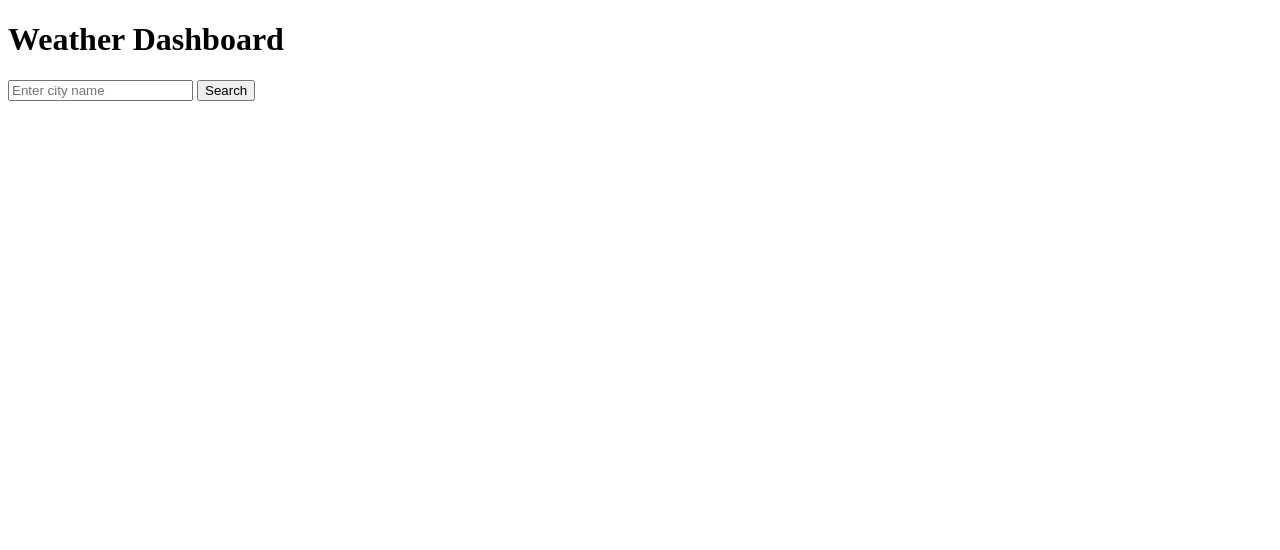
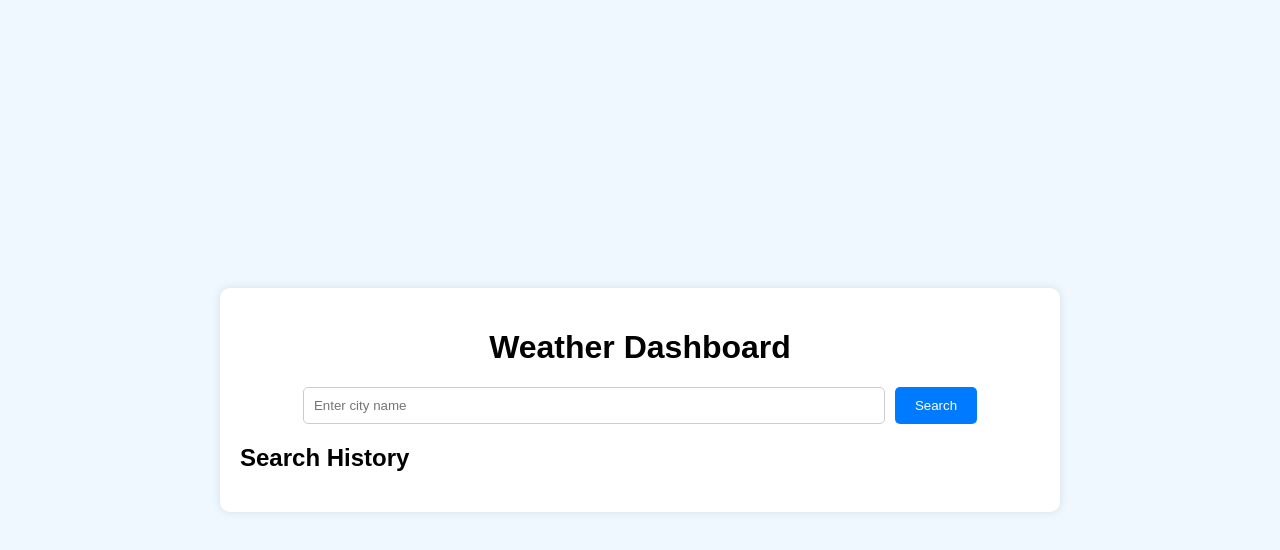
Before and after one commit to CharlesRWilson/weather-dashboard-cw, a plain HTML site: page index.html in a window 1280 px wide. Drawn offline with Linux system fonts and the light colour scheme.

Commit message:
changed the links to the style css as well as the script js so taht they connect properly

```diff
--- a/index.html
+++ b/index.html
@@ -4,7 +4,7 @@
     <meta charset="UTF-8">
     <meta name="viewport" content="width=device-width, initial-scale=1.0">
     <title>Weather Dashboard</title>
-    <link rel="stylesheet" href="styles.css">
+    <link rel="stylesheet" href="style.css">
 </head>
 <body>
     <div class="container">
@@ -17,6 +17,6 @@
         <div id="forecast"></div>
         <div id="search-history"></div>
     </div>
-    <script src="scripts.js"></script>
+    <script src="script.js"></script>
 </body>
 </html>
```
